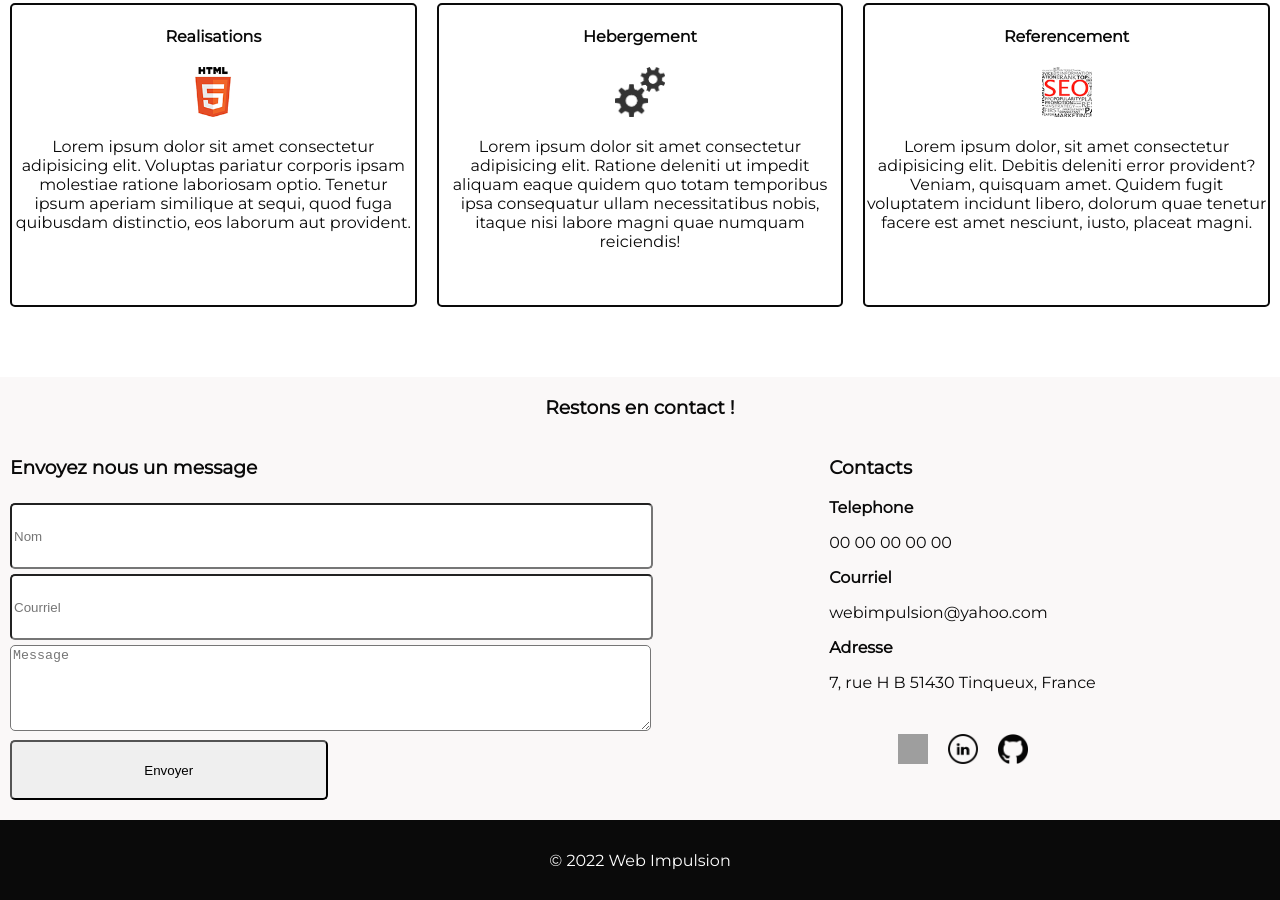
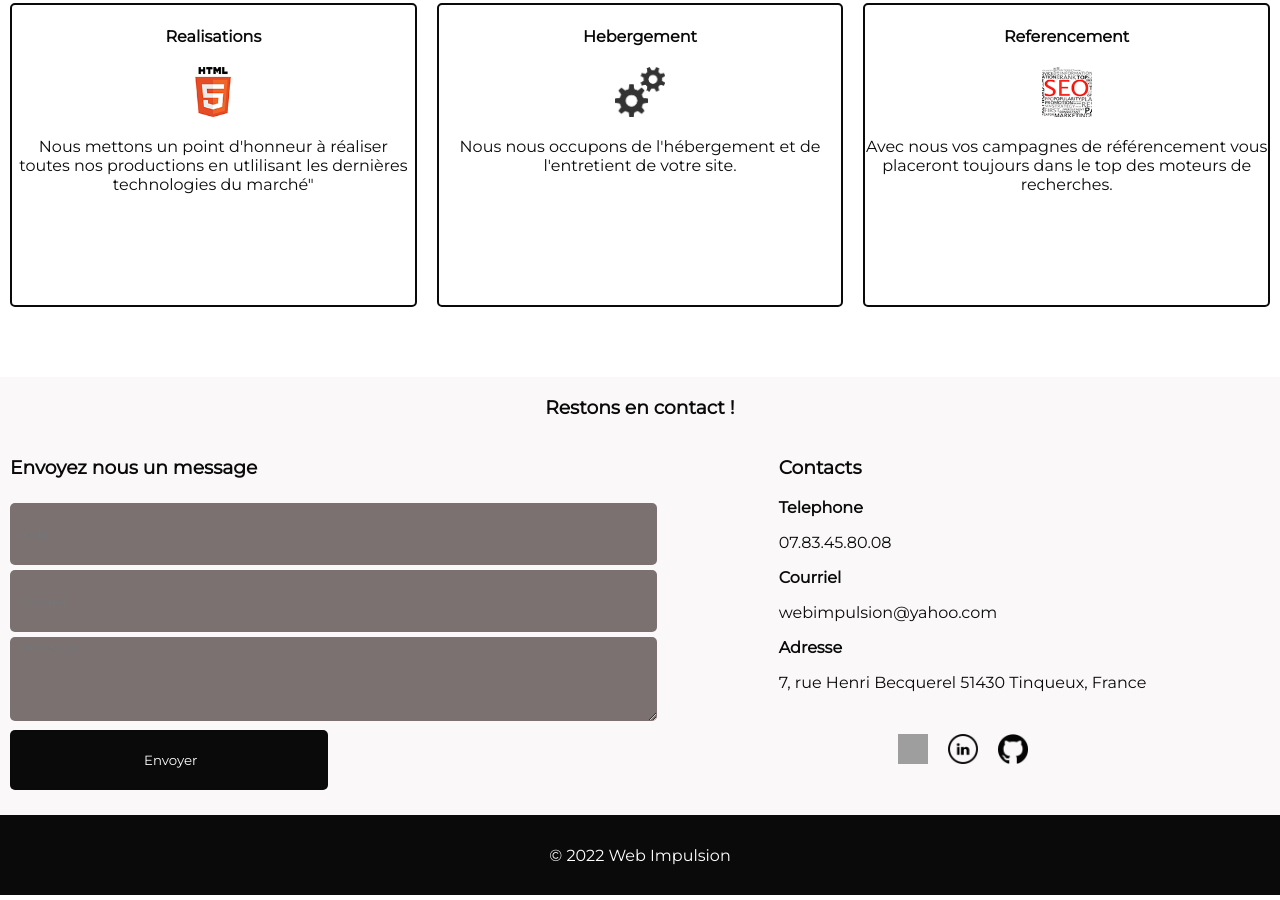
Before and after one commit to Ainarun/Ainarun.github.io, a plain HTML site: page main.html in a window 1280 px wide. Shown: the part 1359-2259 px from the top of the page. Drawn offline with Linux system fonts and the light colour scheme; grey boxes are pictures that could not be loaded.

Commit message:
Version 2.8

```diff
--- a/main.html
+++ b/main.html
@@ -55,9 +55,10 @@
       <div class="apropostxt">
         <h4>Pourquoi nous faire confiance</h4>
         <p>
-          Lorem ipsum dolor sit amet consectetur adipisicing elit. Voluptatibus nisi tempore a temporibus nulla ad
-          eveniet, inventore ratione nam molestiae fuga. Animi dignissimos corporis, nulla nisi provident recusandae
-          aliquid excepturi.
+          Webimpulsion met son savoir-faire à votre service afin de vous garantir une prestation professionnelle.
+        </p>
+        <p>
+          La qualité de nos services est notre objectif premier et nous vous assurons de faire passer votre interêt avant toute autre considération.
         </p>
       </div>
     </div>
@@ -94,7 +95,7 @@
     <div class="portfoliotxt">
       <h4>Portfolio</h4>
       <p>
-        Lorem ipsum dolor sit amet consectetur adipisicing elit. Assumenda quo non sit.
+        Découvrez quelques unes de nos créations.
       </p>
     </div>
   </section>
@@ -105,23 +106,17 @@
       <div class="realisations">
         <h4>Realisations</h4>
         <img src="assets/services/HTML5.png" alt="logo realisations">
-        <p>Lorem ipsum dolor sit amet consectetur adipisicing elit. Voluptas pariatur corporis ipsam molestiae ratione
-          laboriosam optio. Tenetur ipsum aperiam similique at sequi, quod fuga quibusdam distinctio, eos laborum aut
-          provident.</p>
+        <p>Nous mettons un point d'honneur à réaliser toutes nos productions en utlilisant les dernières technologies du marché"</p>
       </div>
       <div class="hebergement">
         <h4>Hebergement</h4>
         <img src="assets/services/Services.png" alt="logo hebergement">
-        <p>Lorem ipsum dolor sit amet consectetur adipisicing elit. Ratione deleniti ut impedit aliquam eaque quidem quo
-          totam temporibus ipsa consequatur ullam necessitatibus nobis, itaque nisi labore magni quae numquam
-          reiciendis!</p>
+        <p>Nous nous occupons de l'hébergement et de l'entretient de votre site.</p>
       </div>
       <div class="referencement">
         <h4>Referencement</h4>
         <img src="assets/services/SEO.png" alt="logo seo">
-        <p>Lorem ipsum dolor, sit amet consectetur adipisicing elit. Debitis deleniti error provident? Veniam, quisquam
-          amet. Quidem fugit voluptatem incidunt libero, dolorum quae tenetur facere est amet nesciunt, iusto, placeat
-          magni.</p>
+        <p>Avec nous vos campagnes de référencement vous placeront toujours dans le top des moteurs de recherches. </p>
       </div>
     </div>
   </section>
@@ -144,11 +139,11 @@
         <div class="contact">
           <h3>Contacts</h3>
           <h4>Telephone</h4>
-          <p>00 00 00 00 00</p>
+          <p>07.83.45.80.08</p>
           <h4>Courriel</h4>
           <p>webimpulsion@yahoo.com</p>
           <h4>Adresse</h4>
-          <p>7, rue H B 51430 Tinqueux, France</p>
+          <p>7, rue Henri Becquerel 51430 Tinqueux, France</p>
         </div>
         <div class="creseau">
           <ul>
--- a/style.css
+++ b/style.css
@@ -5,7 +5,7 @@
 :root{
   --light-grey: #FAF8F8;
   --white-color: #FFF;
-  --soft-dark: #5E5E5E;
+  --soft-dark: #7b7171;
   --black: #0a0a0a;
   --green: #1f9442;
 }
@@ -260,7 +260,8 @@ padding: 20px;
 }.apropostxt p {
   display: flex;
   align-items: center;
-  padding: 20px;
+  margin: 0px;
+  padding: 10px;
 }
 
 /* PORTFOLIO */
@@ -402,20 +403,34 @@ padding: 20px;
   width: 100%;
   border-radius: 5px;
   margin-top: 5px;
+  padding-left: 10px;
   outline:none;
   height: 60px;
+  border-style: none;
+  background: var(--soft-dark);
+  color: var(--white-color);
 }
 .formulaire textarea {
   width: 100%;
   border-radius: 5px;
+  background: var(--soft-dark);
+  padding-left: 10px;
+  color: var(--white-color);
   margin-top: 5px;
   outline:none;
   min-height: 80px;
+  border-style: none;
+  font-family: 'Montserrat', sans-serif;
 }
 .formulaire input.send {
   width: 50%;
   border-radius: 5px;
+  background: var(--black);
+  color: var(--white-color);
   outline:none;
+  cursor: pointer;
+  border-style: none;
+  font-family: 'Montserrat', sans-serif;
 }
 .adresse {
   display: flex;
```
